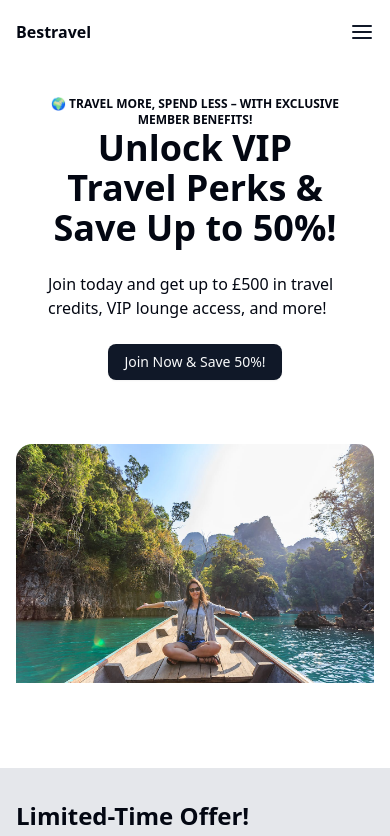
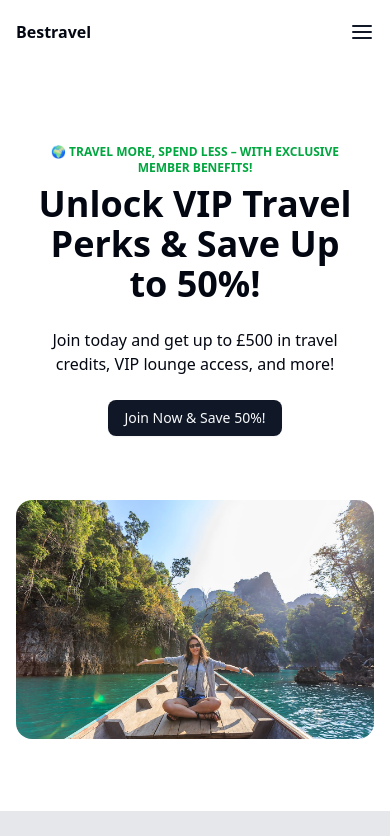
Before and after one commit to virstaf/bestravel, a Next.js app: page / in a window 390 px wide. Shown: the top 836 px of the page. Built offline with nearby package versions, Linux system fonts and the light colour scheme.

Commit message:
Hero section responsiveness optimization

```diff
--- a/components/HeroSection.jsx
+++ b/components/HeroSection.jsx
@@ -5,27 +5,27 @@ import Image from "next/image";
 const HeroSection = () => {
   return (
     <div className="relative w-full h-full">
-      <div className="content h-full px-4 md:px-8 lg:px-12 grid md:grid-cols-2 gap-8 justify-center items-center">
+      <div className="container mx-auto py-12 h-full grid lg:grid-cols-2 gap-8 justify-center items-center">
         {/* content... */}
-        <div className="cta flex flex-col gap-6 items-center p-8 backdrop-blur rounded-4xl">
+        <div className="cta flex flex-col gap-6 items-center p-8 backdrop-blur bg-white/10 rounded-[2rem]">
           <div className="flex flex-col text-center">
-            <span className="uppercase text-xs font-bold">
+            <p className="uppercase text-xs pb-2 font-bold text-green-600">
               🌍 Travel More, Spend Less – with Exclusive Member Benefits!
-            </span>
+            </p>
             <h2 className="font-bold text-4xl">
               Unlock VIP Travel Perks & Save Up to 50%!
             </h2>
           </div>
-          <span>
+          <p className="text-center">
             Join today and get up to £500 in travel credits, VIP lounge access,
             and more!
-          </span>
+          </p>
           <Button>Join Now & Save 50%!</Button>
         </div>
         <div className="w-full h-full flex items-center justify-center">
-          <div className="heroImage h-[300px] rounded-2xl overflow-hidden">
+          <div className="heroImage object-cover mx-4 h-full rounded-2xl overflow-hidden">
             <Image
-              className="object-contain"
+              className="object-cover"
               src="/images/woman-on-canoe.jpg"
               width="1280"
               height="853"
```
